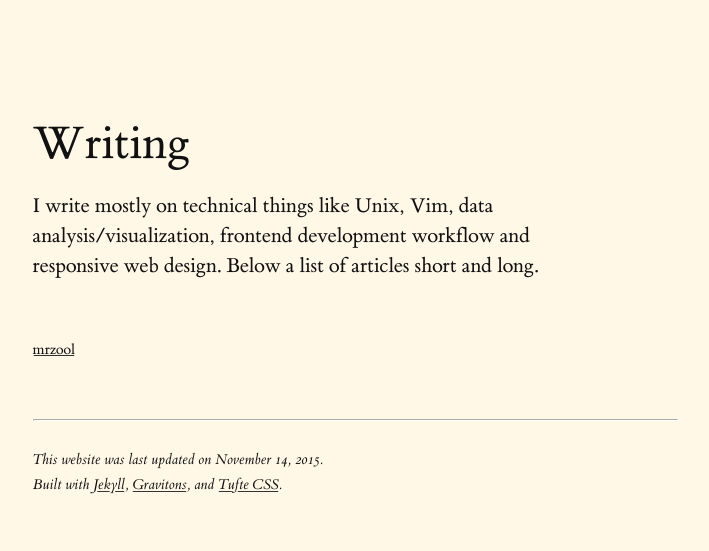
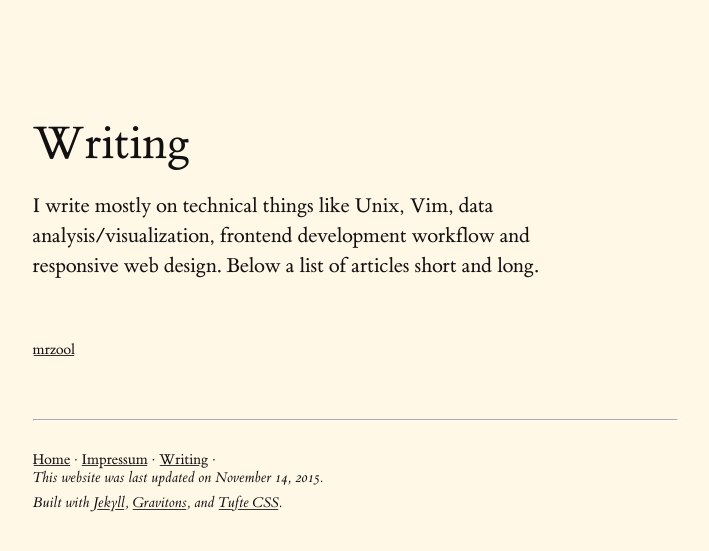
Before and after one commit to mrzool/mrzool.github.io, a Jekyll site: the page built from writing/index.md, in a window 1280 px wide. Shown: the top 551 px of the page, without its empty margins (285-994 px from the left). Built offline with Jekyll 4.4.1, drawn with Linux system fonts in a browser that asks for light colours.

Commit message:
Abstract footer

```diff
--- a/_layouts/writing.html
+++ b/_layouts/writing.html
@@ -8,7 +8,7 @@
       {{ content }}
 
       {% for post in site.posts %}
-        <h3><a class="undecorate" href="{{ post.url }}">{{ post.title }}</a></h3>
+        <h3><a class="normal" href="{{ post.url }}">{{ post.title }}</a></h3>
         <strong>{{ post.date | date: "%B %e, %Y" }}</strong>
       {% endfor %}
 
@@ -17,10 +17,7 @@
       </div>
     </main>
     <hr class="ml2 mr2" style="border-color: white">
-    <footer class="px2 py2 mt2">
-      <small class="block h4 mb1"> <i>This website was last updated on {{ 'now' | date: "%B %-d, %Y" }}.</i> </small>
-      <small class="block h4 mb3"><i>Built with <a href="http://jekyllrb.com/">Jekyll</a>, <a href="http://jxnblk.com/gravitons/">Gravitons</a>, and <a href="http://www.daveliepmann.com/tufte-css/">Tufte CSS</a>.</i></small>
-    </footer>
+    {% include _footer.html %}
     {% include _analytics.html %}
   </body>
 </html>
```
